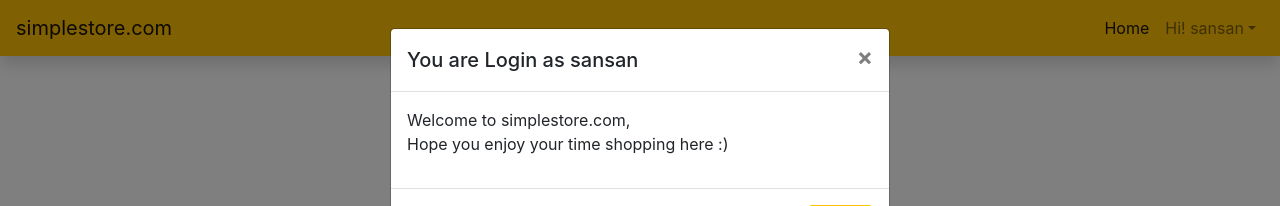
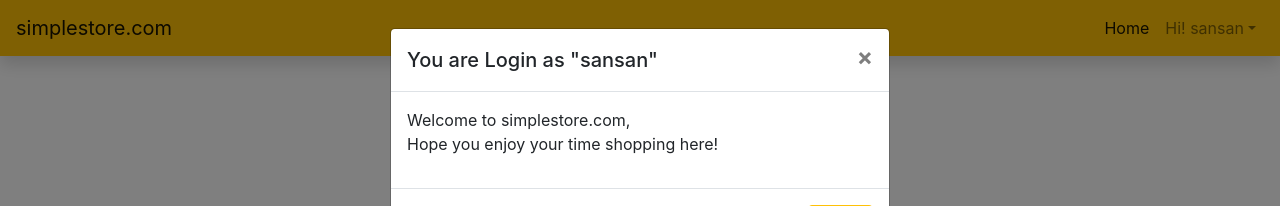
Before and after one commit to ricoantonio/jc10-simplemerce, a React (Create React App) app: page /login in a window 1280 px wide. Both pictures are taken after a click on the element "Login Account". Shown: the top 206 px of the page. Built offline with nearby package versions, Linux system fonts and the light colour scheme; data requests are answered from the project's data file.

Commit message:
login alert

```diff
--- a/src/components/Login.jsx
+++ b/src/components/Login.jsx
@@ -62,7 +62,7 @@ class Login extends Component{
         if (this.state.login==true){
             return(
                 <div>
-                    <LoginGreen/>
+                <LoginGreen/>
                     <div className="col-md-3 mx-auto card mt-5 bg-warning shadow">
                         <div className="card-body">
                             <div className="card-title border-bottom border-secondary">
--- a/src/components/LoginGreen.jsx
+++ b/src/components/LoginGreen.jsx
@@ -23,10 +23,10 @@ class LoginGreen extends Component {
         return(
             <div>
                 <Modal isOpen={this.state.modal} toggle={this.toggle} className={this.props.className}>
-            <ModalHeader toggle={this.toggle}>You are Login as {this.props.username}</ModalHeader>
+                <ModalHeader toggle={this.toggle}>You are Login as "{this.props.username}"</ModalHeader>
                 <ModalBody>
                     Welcome to simplestore.com,
-                <p>Hope you enjoy your time shopping here :)</p>
+                        <p>Hope you enjoy your time shopping here!</p>
                 </ModalBody>
                 <ModalFooter>
                     <Button color="warning" onClick={this.toggle}>Okey</Button>
```
Lines whose indentation alone changed are shown as unchanged.
